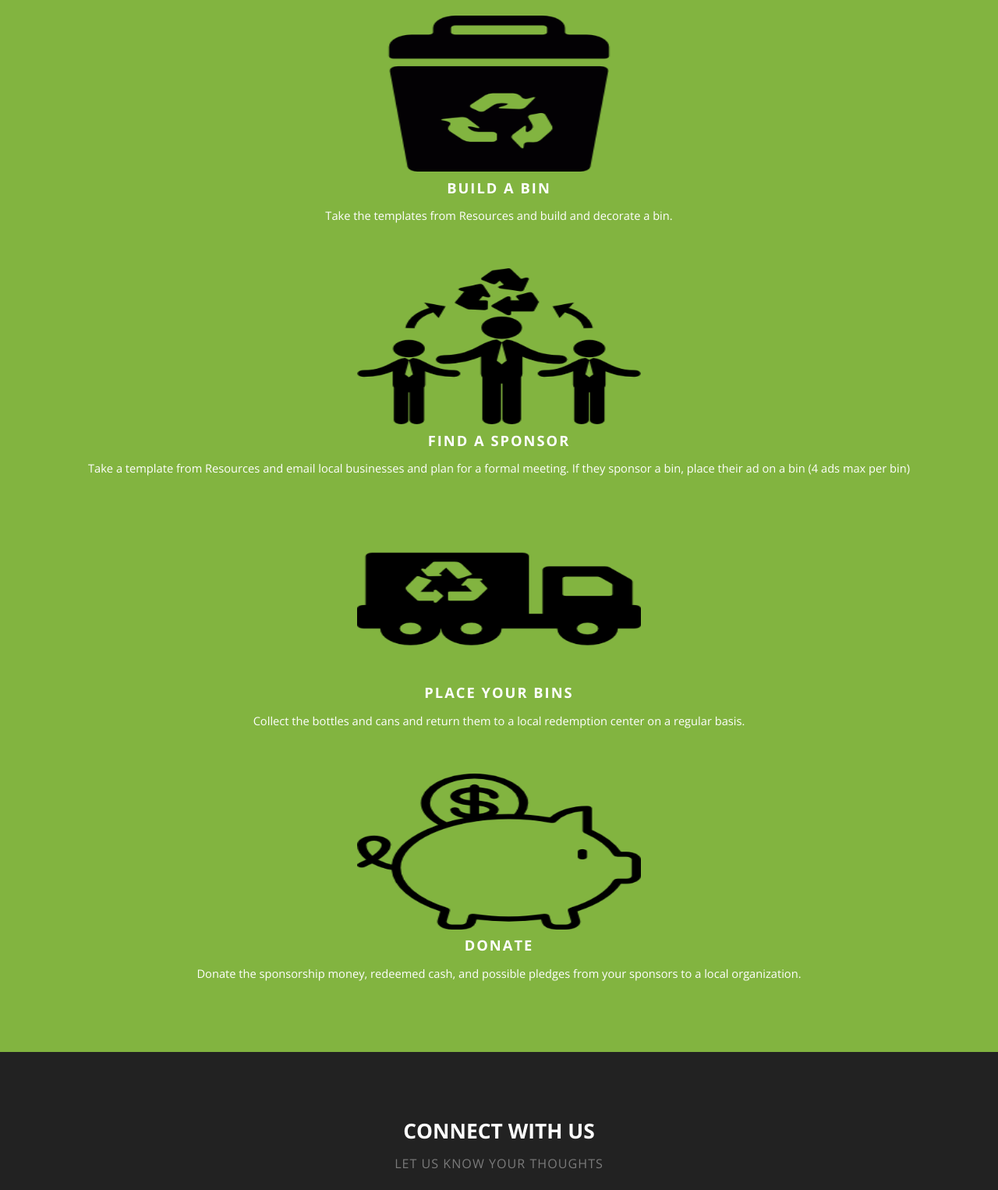
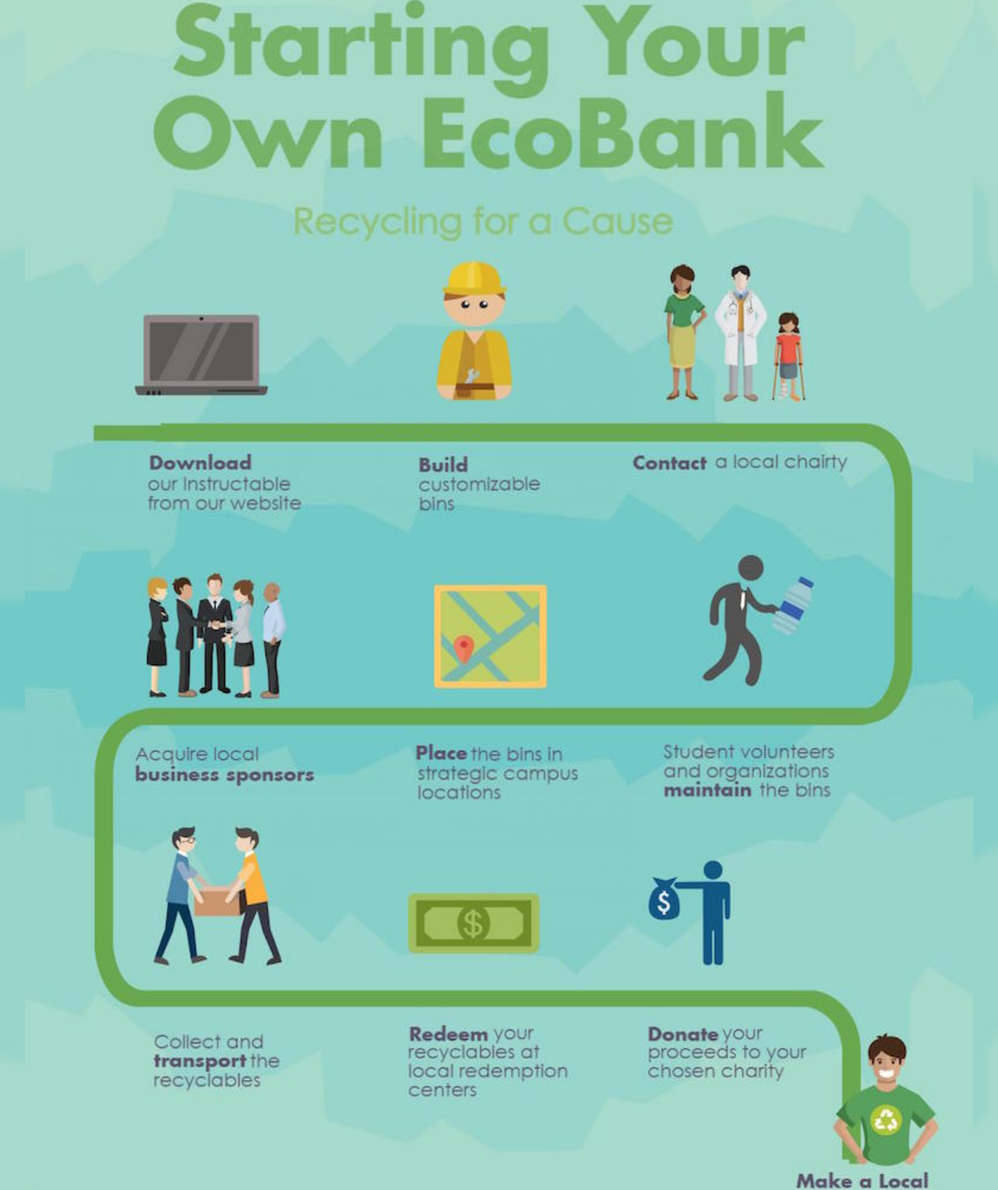
Before and after one commit to 14libb/EcoBank, a plain HTML site: page recycling.html in a window 1280 px wide. Shown: the part 1136-2662 px from the top of the page at 78% size. Drawn offline with nearby package versions, Linux system fonts and the light colour scheme.

Commit message:
imported infographics
still blurry images, but we can fix that

```diff
--- a/css/style.css
+++ b/css/style.css
@@ -550,6 +550,13 @@
 					border: 3px solid;
 					border-color: white;
 				}
+        .wrapper.style6 {
+            background: #93C47D;
+        }
+        .wrapper.style7 {
+            background-image: url("images/bg_winter.png");
+            background-size: cover;
+        }
 
 /* Header */
 
@@ -663,7 +670,6 @@
 			font-size: 1em;
 			margin-left: -0.5em;
 		}
-
 /* Banner */
 
 	#banner {
--- a/recycling.html
+++ b/recycling.html
@@ -95,36 +95,23 @@
 			</div>
 
 		<!-- Team -->
+<!--
 			<div class="wrapper style5">
 				<section id="team" class="container">
 					<header class="major">
 						<h2>Our Recycling Process</h2>
 						<span class="byline">This is how our system works</span>
 					</header>
-					<div class="row">
-						<div class="3u">
-							<img src="images/arrows.png" alt="" width ="200" height ="200">
-							<h3>Build a bin</h3>
-							<p>Take the templates from Resources and build and decorate a bin.</p>
-						</div>
-						<div class="3u">
-							<img src="images/people.png" alt="" width ="200" height ="200">
-							<h3>Find a sponsor</h3>
-							<p>Take a template from Resources and email local businesses and plan for a formal meeting. If they sponsor a bin, place their ad on a bin (4 ads max per bin) </p>
-						</div>
-						<div class="3u">
-							<img src="images/transport.png" alt="" width ="200" height ="200">
-							<h3>Place your bins</h3>
-							<p>Collect the bottles and cans and return them to a local redemption center on a regular basis.</p>
-						</div>
-						<div class="3u">
-							<img src="images/money.png" alt="" width ="200" height ="200">
-							<h3>Donate</h3>
-							<p>Donate the sponsorship money, redeemed cash, and possible pledges from your sponsors to a local organization.</p>
-						</div>
-					</div>
+                </section>
+</div>
+-->
+             <div class = "wrapper style7">
+                <div id="content" class="container">
+					<section>
+                    <center>      <img src = "images/ecobank-diy-instructables.jpeg" width="100%"></center>
 				</section>
 			</div>
+</div>
 
 	<!-- Footer -->
 		<div id="footer">
```
Also changed, not shown: sponsors.html (+12 -16 lines), css/images/bg_winter.png (added), images/ecobank-diy-instructables.jpeg (added), images/partner.jpeg (added).
